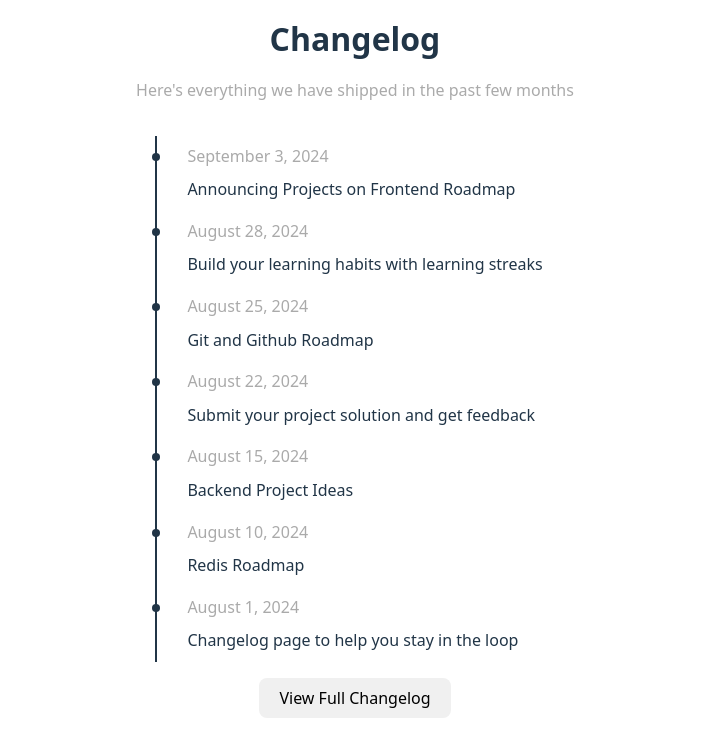
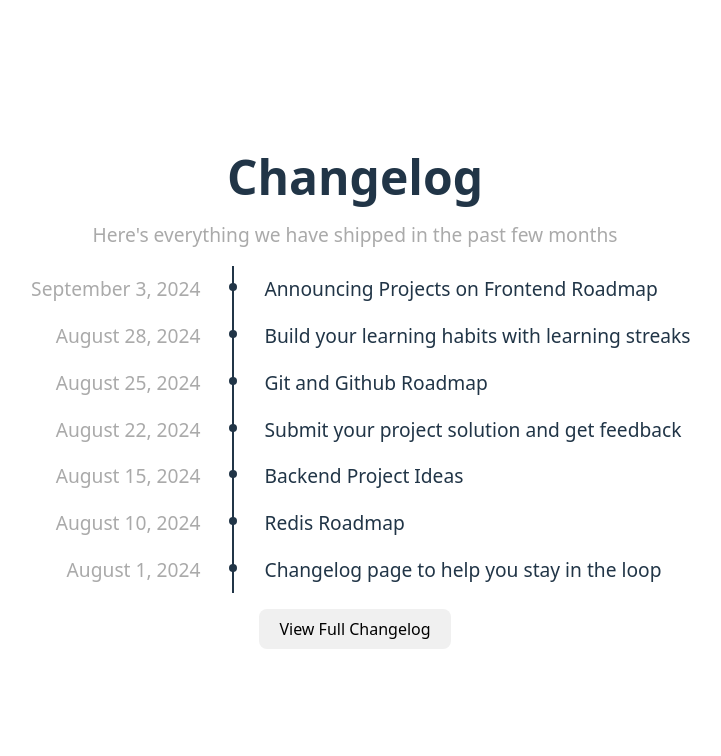
Before and after one commit to Domanskey/Changelog-Component, a website built with Vite: page index.html in a window 1280 px wide. Shown: the whole page, without its empty margins (285-1006 px from the left). Built offline with nearby package versions, Linux system fonts and the light colour scheme.

Commit message:
add tablet and desktop styling

```diff
--- a/src/style.css
+++ b/src/style.css
@@ -24,8 +24,6 @@
 a:hover {
   color: #535bf2;
 }
-
-
 
 .body {
   margin: 0;
@@ -55,6 +53,7 @@
   cursor: pointer;
   transition: border-color 0.25s;
   will-change: border-color;
+  margin-bottom: 1rem;
 }
 .changelog__button:hover {
   border-color: #646cff;
@@ -89,7 +88,6 @@
   font-size: 1rem;
   font-weight: 400;
   margin: 0;
-  margin-bottom: 1rem;
 
 }
 
@@ -102,9 +100,7 @@
 .item-description--date {
   margin-bottom: 0;
   color: #aaaaaa;
-  /* text-align: right; */
 }
-
 
 .list__item{
   list-style-type: none;
@@ -123,13 +119,45 @@
   margin-top: 17px;
 }
 
-
 .title {
   font-size: 2rem;
   line-height: 1.1;
+  margin: 1rem;
 }
 
+@media screen and (min-width: 768px) {
+  .title {
+    font-size: 3rem;
+  }
+  .item-description, .changelog__title {
+    font-size: 1.2rem;
+  }
+  .body {
+    justify-content: center;
+  }
+}
 
+@media screen and (min-width: 1024px) {
+  .changelog__list {
+    grid-template-columns: 1fr 2fr;
+  }
+
+  .changelog__list::before {
+    left: 33.33%;
+  }
+
+  .list__item--date::before {
+    left: calc(33.33% - 3px);
+  }
+
+  .list__item--date {
+    grid-column-start: 1;
+  }
+  .item-description--date {
+    text-align: right;
+    margin-bottom: 0.5rem;
+  }
+}
 
 @media (prefers-color-scheme: light) {
   :root {
```
